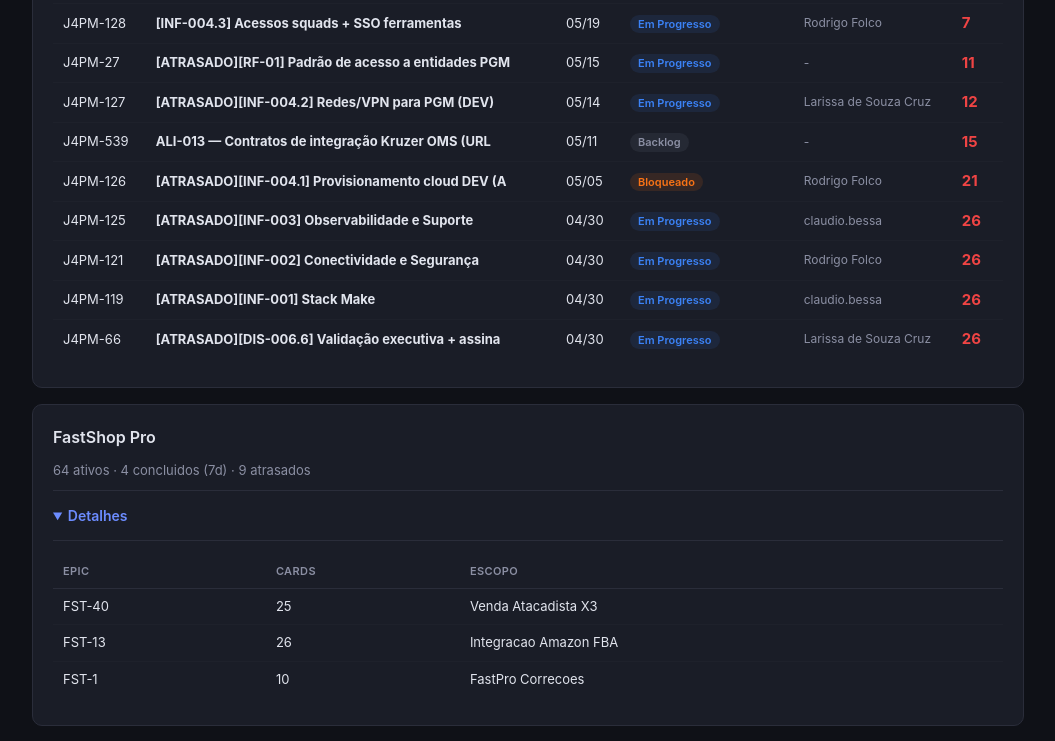
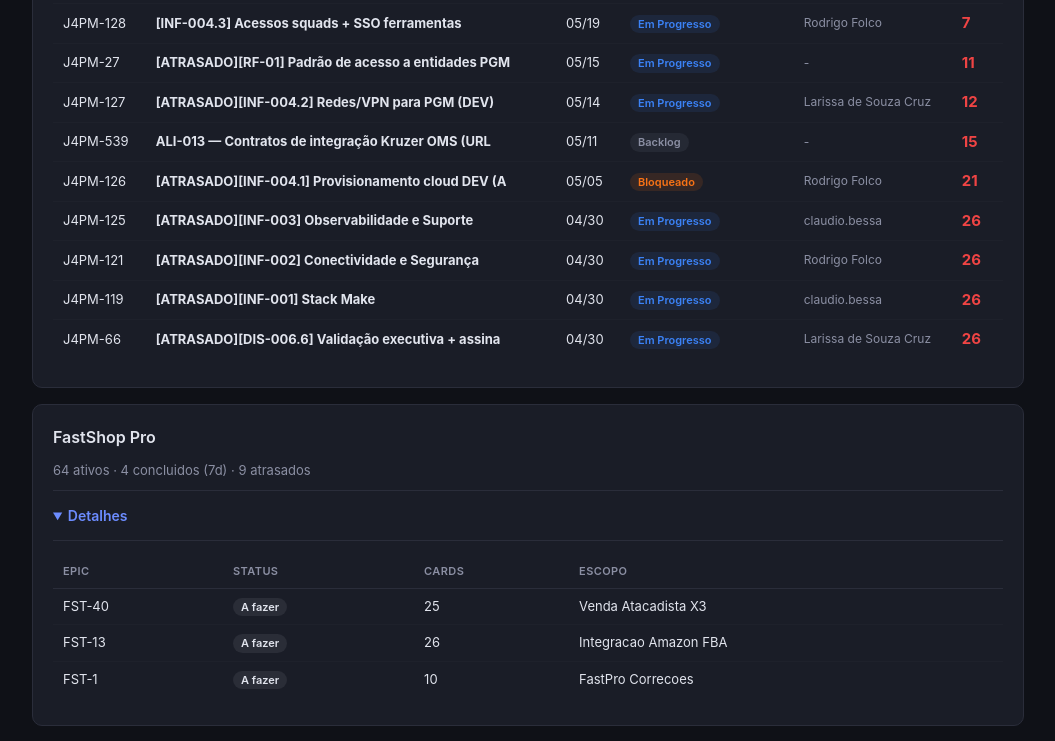
Before and after one commit to kruzer-corp/kruzer-reports, a plain HTML site: page history/2026-05-26.html in a window 1280 px wide. Shown: the part 2000-2741 px from the top of the page, without its empty margins (112-1167 px from the left). Drawn offline with Linux system fonts and the light colour scheme.

Commit message:
report: atualizacao 2026-05-26

```diff
--- a/history/2026-05-26.html
+++ b/history/2026-05-26.html
@@ -65,7 +65,7 @@ function setTheme(t){document.body.className='theme-'+t;document.querySelectorAl
 </script>
 <div class="header">
 <h1>Kruzer Reports</h1>
-<div class="subtitle"><span>26/05/2026</span><span>Atualizado: 26/05/2026 11:07</span><span>Jira</span></div>
+<div class="subtitle"><span>26/05/2026</span><span>Atualizado: 26/05/2026 11:14</span><span>Jira</span></div>
 </div>
 
 <div class="card">
@@ -156,11 +156,11 @@ function setTheme(t){document.body.className='theme-'+t;document.querySelectorAl
 <details open>
 <summary>Detalhes</summary>
 <div class="table-wrap"><table>
-<thead><tr><th>Epic</th><th>Cards</th><th>Escopo</th></tr></thead>
+<thead><tr><th>Epic</th><th>Status</th><th>Cards</th><th>Escopo</th></tr></thead>
 <tbody>
-<tr><td>FST-40</td><td>25</td><td>Venda Atacadista X3</td></tr>
-<tr><td>FST-13</td><td>26</td><td>Integracao Amazon FBA</td></tr>
-<tr><td>FST-1</td><td>10</td><td>FastPro Correcoes</td></tr>
+<tr><td>FST-40</td><td><span class="badge badge-planned">A fazer</span></td><td>25</td><td>Venda Atacadista X3</td></tr>
+<tr><td>FST-13</td><td><span class="badge badge-planned">A fazer</span></td><td>26</td><td>Integracao Amazon FBA</td></tr>
+<tr><td>FST-1</td><td><span class="badge badge-planned">A fazer</span></td><td>10</td><td>FastPro Correcoes</td></tr>
 
 </tbody>
 </table></div>
@@ -174,45 +174,45 @@ function setTheme(t){document.body.className='theme-'+t;document.querySelectorAl
 <summary>Detalhes</summary>
 <div class="note note-ok">Nenhum card atrasado. Cronograma em dia.</div>
 <div class="table-wrap"><table>
-<thead><tr><th>Card</th><th>Prazo</th><th>Descricao</th></tr></thead>
+<thead><tr><th>Card</th><th>Status</th><th>Prazo</th><th>Descricao</th></tr></thead>
 <tbody>
-<tr><td>VEN-1</td><td>06/30</td><td>Integração 99Food — Venancio</td></tr>
-<tr><td>VEN-2</td><td>&mdash;</td><td>[1] Adaptar estratégia de buckets para aceitar a p</td></tr>
-<tr><td>VEN-3</td><td>&mdash;</td><td>[1] Atualização de estoque no canal 99Food</td></tr>
-<tr><td>VEN-4</td><td>&mdash;</td><td>[1] Envio de catálogo e preço com markup de 2% par</td></tr>
-<tr><td>VEN-5</td><td>&mdash;</td><td>[2] Aplicar preço de promoções (rebaixa) no preço </td></tr>
-<tr><td>VEN-6</td><td>&mdash;</td><td>[3] Normalização de dados e identificação de promo</td></tr>
-<tr><td>VEN-7</td><td>&mdash;</td><td>[3] Edição de itens de pedidos 99Food</td></tr>
-<tr><td>VEN-8</td><td>&mdash;</td><td>[3] Configuração de webhook para recebimento de st</td></tr>
-<tr><td>VEN-9</td><td>&mdash;</td><td>[3] Envio de notificações (confirmação, manuseio, </td></tr>
-<tr><td>VEN-10</td><td>&mdash;</td><td>[4] Normalização de formas de pagamento 99Food no </td></tr>
-<tr><td>VEN-11</td><td>&mdash;</td><td>[4] Envio de faturamento para NCR (códigos 99Food)</td></tr>
-<tr><td>VEN-12</td><td>&mdash;</td><td>[5] Adicionar novos canais e formas de pagamento 9</td></tr>
-<tr><td>VEN-13</td><td>&mdash;</td><td>[6] Validação de handshake na retirada pelo motobo</td></tr>
-<tr><td>VEN-14</td><td>&mdash;</td><td>[7] Regra de obrigatoriedade de conferência de tod</td></tr>
-<tr><td>VEN-15</td><td>&mdash;</td><td>[8] Webhook para eventos de logística da 99Food</td></tr>
-<tr><td>VEN-16</td><td>&mdash;</td><td>[8] Atualização de status do pedido através de eve</td></tr>
-<tr><td>VEN-17</td><td>&mdash;</td><td>[GMUD] Code review + deploy HML e PRD</td></tr>
-<tr><td>VEN-18</td><td>&mdash;</td><td>[GMUD] Smoke test pós-deploy + validação com Herna</td></tr>
-<tr><td>VEN-19</td><td>&mdash;</td><td>[GMUD] Runbook operacional — diagnóstico e métrica</td></tr>
-<tr><td>VEN-20</td><td>&mdash;</td><td>[Melhoria - KRZR-1868] Remodelação da jornada dos </td></tr>
-<tr><td>VEN-24</td><td>&mdash;</td><td>Ajuste - Promoções Vtex</td></tr>
-<tr><td>VEN-25</td><td>&mdash;</td><td>[QA] Edição de Pedidos Pharmacy - Suporte a Pagame</td></tr>
-<tr><td>VEN-26</td><td>&mdash;</td><td>[MAIN] Migração de trigger legado - Escrituração Z</td></tr>
-<tr><td>VEN-27</td><td>&mdash;</td><td>Troca e devolução - Validação por terceiros</td></tr>
-<tr><td>VEN-28</td><td>&mdash;</td><td>[KRZR-2473] Mudar os endpoints de edição de itens </td></tr>
-<tr><td>VEN-29</td><td>&mdash;</td><td>V Convênio</td></tr>
-<tr><td>VEN-30</td><td>&mdash;</td><td>[KRZR-2726] Estratégia por Tabelas de CEP</td></tr>
-<tr><td>VEN-31</td><td>&mdash;</td><td>Melhoria - Etiqueta de Transportadora</td></tr>
-<tr><td>VEN-32</td><td>&mdash;</td><td>Projeto Pacto Mais</td></tr>
-<tr><td>VEN-33</td><td>&mdash;</td><td>Criação trigger - Create e Verify das solicitações</td></tr>
-<tr><td>VEN-34</td><td>&mdash;</td><td>[MELHORIA] - Sincronização estoque final Kruzer <></td></tr>
-<tr><td>VEN-35</td><td>&mdash;</td><td>[AJUSTE] Problemas de comunicação entre PDV <> API</td></tr>
-<tr><td>VEN-36</td><td>&mdash;</td><td>Implementar endpoints Pacto Mais</td></tr>
-<tr><td>VEN-37</td><td>&mdash;</td><td>Integrar esteira de verificação de receitas</td></tr>
-<tr><td>VEN-38</td><td>&mdash;</td><td>Sincronização de promoções Propz - CDC Exchanges</td></tr>
-<tr><td>VEN-40</td><td>&mdash;</td><td>[MELHORIA] - Gerar checkpoint para retomada do pro</td></tr>
-<tr><td>VEN-41</td><td>05/29</td><td>[OTIMIZAÇÃO] - Carregamento tela de atendimentos</td></tr>
+<tr><td>VEN-1</td><td><span class="badge badge-planned">A fazer</span></td><td>06/30</td><td>Integração 99Food — Venancio</td></tr>
+<tr><td>VEN-2</td><td><span class="badge badge-planned">A fazer</span></td><td>&mdash;</td><td>[1] Adaptar estratégia de buckets para aceitar a p</td></tr>
+<tr><td>VEN-3</td><td><span class="badge badge-planned">A fazer</span></td><td>&mdash;</td><td>[1] Atualização de estoque no canal 99Food</td></tr>
+<tr><td>VEN-4</td><td><span class="badge badge-planned">A fazer</span></td><td>&mdash;</td><td>[1] Envio de catálogo e preço com markup de 2% par</td></tr>
+<tr><td>VEN-5</td><td><span class="badge badge-planned">A fazer</span></td><td>&mdash;</td><td>[2] Aplicar preço de promoções (rebaixa) no preço </td></tr>
+<tr><td>VEN-6</td><td><span class="badge badge-planned">A fazer</span></td><td>&mdash;</td><td>[3] Normalização de dados e identificação de promo</td></tr>
+<tr><td>VEN-7</td><td><span class="badge badge-planned">A fazer</span></td><td>&mdash;</td><td>[3] Edição de itens de pedidos 99Food</td></tr>
+<tr><td>VEN-8</td><td><span class="badge badge-planned">A fazer</span></td><td>&mdash;</td><td>[3] Configuração de webhook para recebimento de st</td></tr>
+<tr><td>VEN-9</td><td><span class="badge badge-planned">A fazer</span></td><td>&mdash;</td><td>[3] Envio de notificações (confirmação, manuseio, </td></tr>
+<tr><td>VEN-10</td><td><span class="badge badge-planned">A fazer</span></td><td>&mdash;</td><td>[4] Normalização de formas de pagamento 99Food no </td></tr>
+<tr><td>VEN-11</td><td><span class="badge badge-planned">A fazer</span></td><td>&mdash;</td><td>[4] Envio de faturamento para NCR (códigos 99Food)</td></tr>
+<tr><td>VEN-12</td><td><span class="badge badge-planned">A fazer</span></td><td>&mdash;</td><td>[5] Adicionar novos canais e formas de pagamento 9</td></tr>
+<tr><td>VEN-13</td><td><span class="badge badge-planned">A fazer</span></td><td>&mdash;</td><td>[6] Validação de handshake na retirada pelo motobo</td></tr>
+<tr><td>VEN-14</td><td><span class="badge badge-planned">A fazer</span></td><td>&mdash;</td><td>[7] Regra de obrigatoriedade de conferência de tod</td></tr>
+<tr><td>VEN-15</td><td><span class="badge badge-planned">A fazer</span></td><td>&mdash;</td><td>[8] Webhook para eventos de logística da 99Food</td></tr>
+<tr><td>VEN-16</td><td><span class="badge badge-planned">A fazer</span></td><td>&mdash;</td><td>[8] Atualização de status do pedido através de eve</td></tr>
+<tr><td>VEN-17</td><td><span class="badge badge-planned">A fazer</span></td><td>&mdash;</td><td>[GMUD] Code review + deploy HML e PRD</td></tr>
+<tr><td>VEN-18</td><td><span class="badge badge-planned">A fazer</span></td><td>&mdash;</td><td>[GMUD] Smoke test pós-deploy + validação com Herna</td></tr>
+<tr><td>VEN-19</td><td><span class="badge badge-planned">A fazer</span></td><td>&mdash;</td><td>[GMUD] Runbook operacional — diagnóstico e métrica</td></tr>
+<tr><td>VEN-20</td><td><span class="badge badge-planned">A fazer</span></td><td>&mdash;</td><td>[Melhoria - KRZR-1868] Remodelação da jornada dos </td></tr>
+<tr><td>VEN-24</td><td><span class="badge badge-planned">A fazer</span></td><td>&mdash;</td><td>Ajuste - Promoções Vtex</td></tr>
+<tr><td>VEN-25</td><td><span class="badge badge-planned">A fazer</span></td><td>&mdash;</td><td>[QA] Edição de Pedidos Pharmacy - Suporte a Pagame</td></tr>
+<tr><td>VEN-26</td><td><span class="badge badge-planned">A fazer</span></td><td>&mdash;</td><td>[MAIN] Migração de trigger legado - Escrituração Z</td></tr>
+<tr><td>VEN-27</td><td><span class="badge badge-planned">A fazer</span></td><td>&mdash;</td><td>Troca e devolução - Validação por terceiros</td></tr>
+<tr><td>VEN-28</td><td><span class="badge badge-planned">A fazer</span></td><td>&mdash;</td><td>[KRZR-2473] Mudar os endpoints de edição de itens </td></tr>
+<tr><td>VEN-29</td><td><span class="badge badge-progress">Em Progresso</span></td><td>&mdash;</td><td>V Convênio</td></tr>
+<tr><td>VEN-30</td><td><span class="badge badge-planned">A fazer</span></td><td>&mdash;</td><td>[KRZR-2726] Estratégia por Tabelas de CEP</td></tr>
+<tr><td>VEN-31</td><td><span class="badge badge-planned">A fazer</span></td><td>&mdash;</td><td>Melhoria - Etiqueta de Transportadora</td></tr>
+<tr><td>VEN-32</td><td><span class="badge badge-planned">A fazer</span></td><td>&mdash;</td><td>Projeto Pacto Mais</td></tr>
+<tr><td>VEN-33</td><td><span class="badge badge-planned">A fazer</span></td><td>&mdash;</td><td>Criação trigger - Create e Verify das solicitações</td></tr>
+<tr><td>VEN-34</td><td><span class="badge badge-planned">A fazer</span></td><td>&mdash;</td><td>[MELHORIA] - Sincronização estoque final Kruzer <></td></tr>
+<tr><td>VEN-35</td><td><span class="badge badge-planned">A fazer</span></td><td>&mdash;</td><td>[AJUSTE] Problemas de comunicação entre PDV <> API</td></tr>
+<tr><td>VEN-36</td><td><span class="badge badge-planned">A fazer</span></td><td>&mdash;</td><td>Implementar endpoints Pacto Mais</td></tr>
+<tr><td>VEN-37</td><td><span class="badge badge-planned">A fazer</span></td><td>&mdash;</td><td>Integrar esteira de verificação de receitas</td></tr>
+<tr><td>VEN-38</td><td><span class="badge badge-planned">A fazer</span></td><td>&mdash;</td><td>Sincronização de promoções Propz - CDC Exchanges</td></tr>
+<tr><td>VEN-40</td><td><span class="badge badge-planned">A fazer</span></td><td>&mdash;</td><td>[MELHORIA] - Gerar checkpoint para retomada do pro</td></tr>
+<tr><td>VEN-41</td><td><span class="badge badge-planned">A fazer</span></td><td>05/29</td><td>[OTIMIZAÇÃO] - Carregamento tela de atendimentos</td></tr>
 
 </tbody>
 </table></div>
@@ -224,13 +224,33 @@ function setTheme(t){document.body.className='theme-'+t;document.querySelectorAl
 <p style="font-size:13px;color:var(--text-secondary);margin-bottom:10px;">23 ativos &middot; 3 concluidos (7d) &middot; 3 atrasados</p>
 <details open>
 <summary>Detalhes</summary>
-<div class="section-title">Prioridades altas</div>
+<div class="section-title">Cards Ativos</div>
 <div class="table-wrap"><table>
-<thead><tr><th>Card</th><th>Status</th><th>Resp</th><th>Descricao</th></tr></thead>
+<thead><tr><th>Card</th><th>Status</th><th>Resp</th><th>Prio</th><th>Descricao</th></tr></thead>
 <tbody>
-<tr><td>KL-2</td><td><span class="badge badge-progress">Em Progresso</span></td><td class="owner">Alec Krafzik</td><td>Bundle do PIM — Dores de curto prazo FastShop</td></tr>
-<tr><td>KL-14</td><td><span class="badge badge-progress">Em Revisao</span></td><td class="owner">felipe.martins</td><td>Prototipação painel de vendas + Descontos Ext | Ma</td></tr>
-<tr><td>KL-1</td><td><span class="badge badge-progress">Em Revisao</span></td><td class="owner">felipe.martins</td><td>Motor de Pontos — Homologação FastShop</td></tr>
+<tr><td>KL-27</td><td><span class="badge badge-progress">Em Progresso</span></td><td class="owner">Alef Reis</td><td>Low</td><td>Processo de Documentação Técnica</td></tr>
+<tr><td>KL-31</td><td><span class="badge badge-backlog">Backlog</span></td><td class="owner">-</td><td>Low</td><td>Backlog DevTools | Martins</td></tr>
+<tr><td>KL-30</td><td><span class="badge badge-backlog">Backlog</span></td><td class="owner">-</td><td>Low</td><td>Processo de Documentação Produto | Martins</td></tr>
+<tr><td>KL-29</td><td><span class="badge badge-backlog">Backlog</span></td><td class="owner">-</td><td>Low</td><td>Documentação de Setup  de Ambientes | Fininho</td></tr>
+<tr><td>KL-28</td><td><span class="badge badge-backlog">Backlog</span></td><td class="owner">-</td><td>Low</td><td>Plano de Migração ProDB -> OCI | Fininho</td></tr>
+<tr><td>KL-34</td><td><span class="badge badge-backlog">Backlog</span></td><td class="owner">Vitor B. Giono</td><td>Medium</td><td>Revisão Contrato Padrão - Pontos de Proteção </td></tr>
+<tr><td>KL-33</td><td><span class="badge badge-backlog">Backlog</span></td><td class="owner">-</td><td>Medium</td><td>Conector Farmácia Popular + Pacto Mais — Vena</td></tr>
+<tr><td>KL-26</td><td><span class="badge badge-backlog">Backlog</span></td><td class="owner">-</td><td>Medium</td><td>Roadmap motor de pontos & pick & pack | Marti</td></tr>
+<tr><td>KL-25</td><td><span class="badge badge-backlog">Backlog</span></td><td class="owner">-</td><td>Medium</td><td>Jornada e UI OMS | Martins</td></tr>
+<tr><td>KL-23</td><td><span class="badge badge-backlog">Backlog</span></td><td class="owner">-</td><td>Medium</td><td>Implantação DevTools Samsung | Fininho</td></tr>
+<tr><td>KL-20</td><td><span class="badge badge-progress">Em Revisao</span></td><td class="owner">Fabio Feichtinger</td><td>Medium</td><td>Nova DRE | Fábio</td></tr>
+<tr><td>KL-13</td><td><span class="badge badge-progress">Em Progresso</span></td><td class="owner">-</td><td>High</td><td>Assessment Tecnico - Arquitetura | Folco</td></tr>
+<tr><td>KL-10</td><td><span class="badge badge-backlog">Backlog</span></td><td class="owner">-</td><td>High</td><td>Code Review Automatizado - Quality Gate | Fol</td></tr>
+<tr><td>KL-22</td><td><span class="badge badge-progress">Em Revisao</span></td><td class="owner">felipe.menendes</td><td>High</td><td>Assessment SegInfo - Vulneri</td></tr>
+<tr><td>KL-19</td><td><span class="badge badge-progress">Em Revisao</span></td><td class="owner">Wagner Lima</td><td>High</td><td>Assessment Tecnico - PBM/F Popular | Waguinho</td></tr>
+<tr><td>KL-17</td><td><span class="badge badge-progress">Em Revisao</span></td><td class="owner">Hernandes Bom Jardim Falcão</td><td>High</td><td>Assessment Tecnico - Conv.</td></tr>
+<tr><td>KL-12</td><td><span class="badge badge-progress">Em Revisao</span></td><td class="owner">felipe.menendes</td><td>High</td><td>Monitoria - Infra/Prod | Folco</td></tr>
+<tr><td>KL-8</td><td><span class="badge badge-progress">Em Revisao</span></td><td class="owner">-</td><td>High</td><td>Migração Kubernetes - pim/devtools | Fininho</td></tr>
+<tr><td>KL-5</td><td><span class="badge badge-progress">Em Revisao</span></td><td class="owner">Fabio Feichtinger</td><td>High</td><td>Backlog Pendencias Venancio</td></tr>
+<tr><td>KL-4</td><td><span class="badge badge-progress">Em Revisao</span></td><td class="owner">felipe.menendes</td><td>High</td><td>Monitoria - Clientes | Folco</td></tr>
+<tr><td>KL-2</td><td><span class="badge badge-progress">Em Progresso</span></td><td class="owner">Alec Krafzik</td><td>Highest</td><td>Bundle do PIM — Dores de curto prazo FastShop</td></tr>
+<tr><td>KL-14</td><td><span class="badge badge-progress">Em Revisao</span></td><td class="owner">felipe.martins</td><td>Highest</td><td>Prototipação painel de vendas + Descontos Ext</td></tr>
+<tr><td>KL-1</td><td><span class="badge badge-progress">Em Revisao</span></td><td class="owner">felipe.martins</td><td>Highest</td><td>Motor de Pontos — Homologação FastShop</td></tr>
 
 </tbody>
 </table></div>
```
